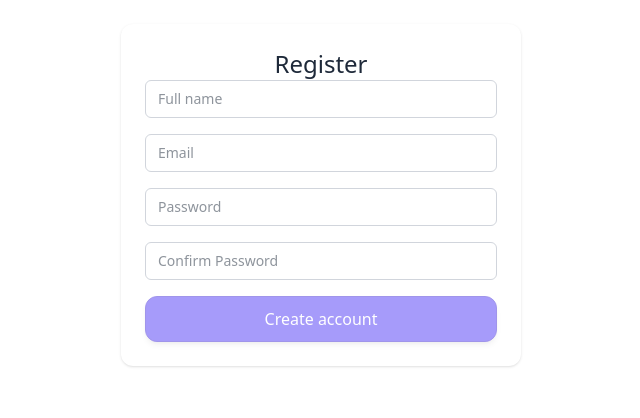
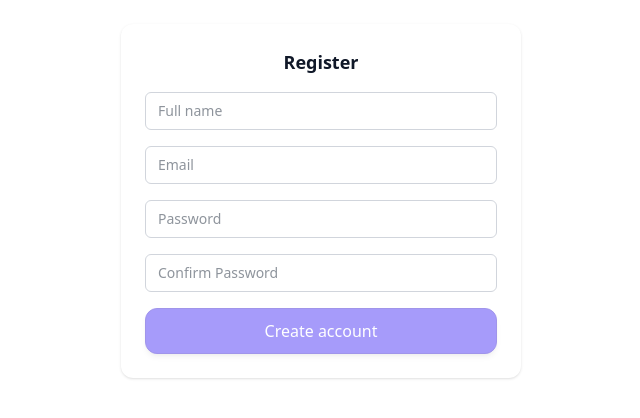
Before and after one commit to BU-SENG/foss-project-mushroom, a React (Vite) app: page /sign-up in a window 1280 px wide. Shown: the top 418 px of the page, without its empty margins (319-959 px from the left). Built offline with nearby package versions, Linux system fonts and the light colour scheme.

Commit message:
feat: update Register component to use Card props for title and styling

```diff
--- a/src/pages/Register.jsx
+++ b/src/pages/Register.jsx
@@ -27,12 +27,12 @@ export default function Register() {
 
   return (
     <div className="p-6 max-w-md mx-auto">
-      <Card>
-        {/* <CardHeader> */}
-          <h2 className="text-2xl text-center">Register</h2>
-        {/* </CardHeader> */}
+      <Card
+        title="Register"
+        titleClassName="!font-bold"
+          titleAlign="center"
+      >
 
-        {/* <CardContent> */}
         <form onSubmit={onSubmit} className="flex flex-col space-y-4">
           <Input
             value={form.full_name}
@@ -79,7 +79,6 @@ export default function Register() {
             Create account
           </Button>
         </form>
-        {/* </CardContent> */}
       </Card>
     </div>
   );
```
Lines whose indentation alone changed are shown as unchanged.
